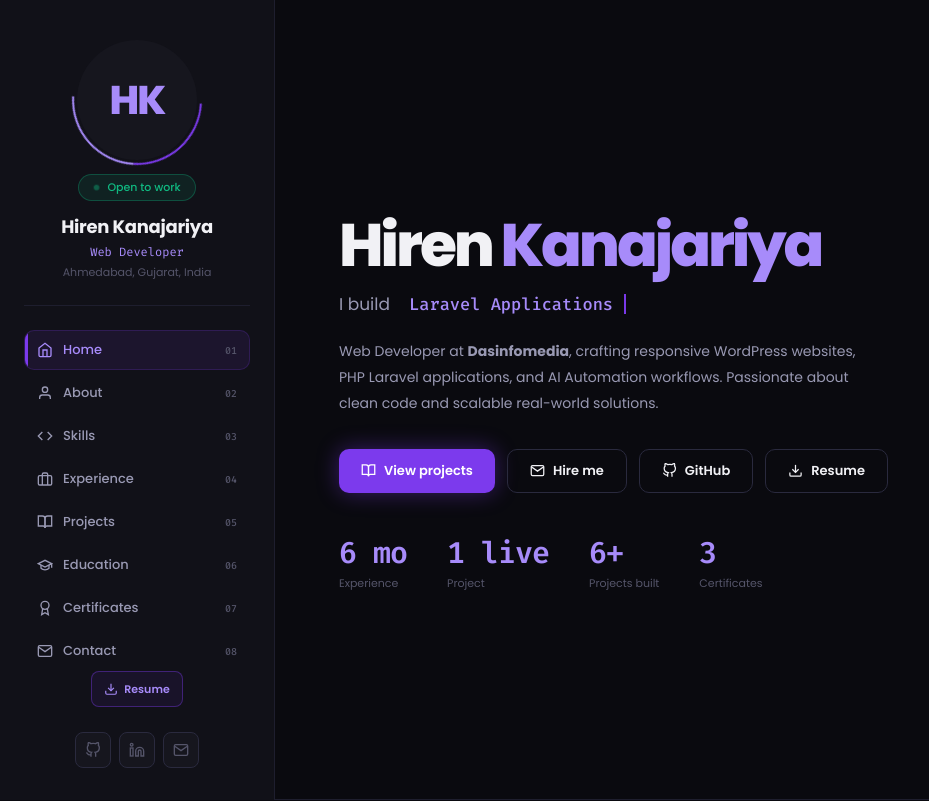
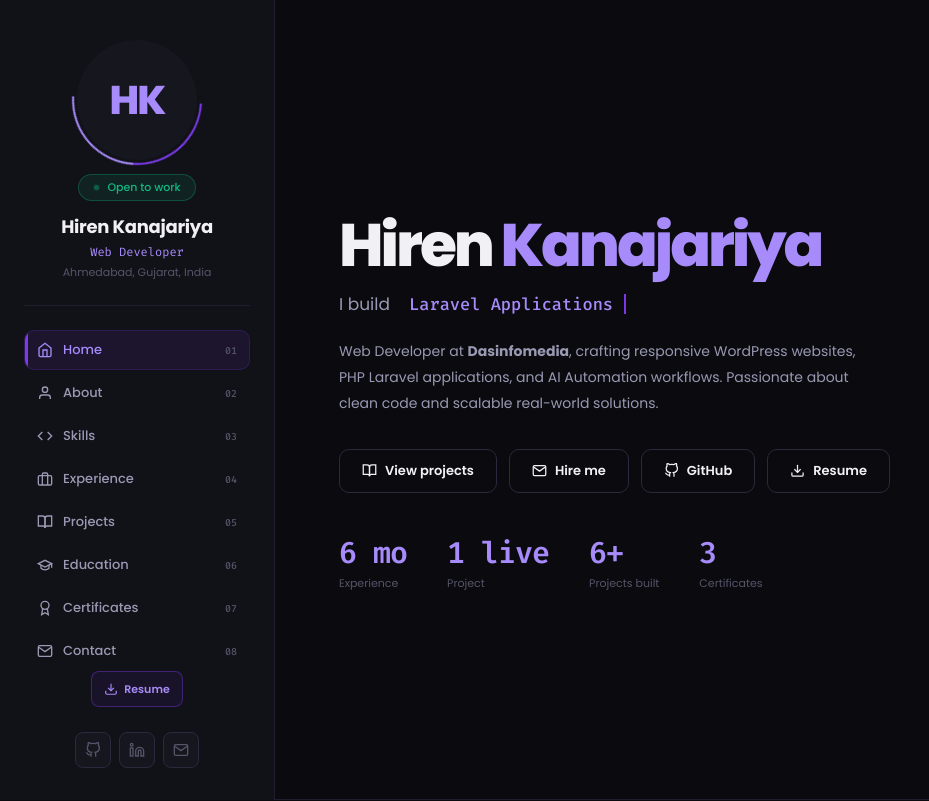
Before and after one commit to kanzariyahiren2004/hiren-protfolio, a plain HTML site: page index.html in a window 1280 px wide. Shown: the top 801 px of the page, without its empty margins (0-929 px from the left). Drawn offline with nearby package versions, Linux system fonts and the light colour scheme; a script that the page names is missing.

Commit message:
Updated portfolio

```diff
--- a/index.html
+++ b/index.html
@@ -149,7 +149,7 @@
       </div>
       <p class="hero-p reveal d2">Web Developer at <strong>Dasinfomedia</strong>, crafting responsive WordPress websites, PHP Laravel applications, and AI Automation workflows. Passionate about clean code and scalable real-world solutions.</p>
       <div class="hero-btns reveal d3">
-        <a class="btn btn-primary" href="#projects">
+        <a class="btn btn-outline" href="#projects">
           <svg viewBox="0 0 24 24" fill="none" stroke="currentColor" stroke-width="2"><path d="M2 3h6a4 4 0 0 1 4 4v14a3 3 0 0 0-3-3H2z"/><path d="M22 3h-6a4 4 0 0 0-4 4v14a3 3 0 0 1 3-3h7z"/></svg>
           View projects
         </a>
```
